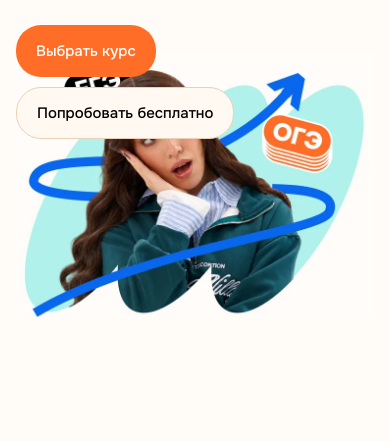
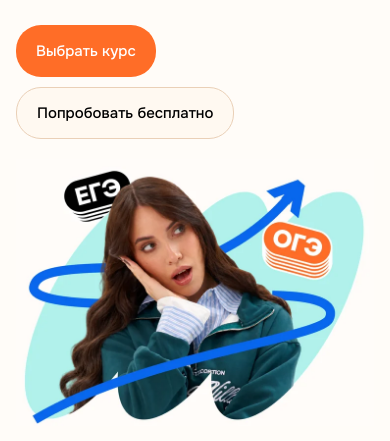
Before and after one commit to alinagradinar99-afk/smitap-concept, a plain HTML site: page main/index.html in a window 390 px wide. Shown: the part 355-796 px from the top of the page. Drawn offline with Linux system fonts and the light colour scheme.

Commit message:
Прелоадер: экран не просвечивает до анимации; фото не наезжает на кнопки на узких экранах

```diff
--- a/main/index.html
+++ b/main/index.html
@@ -170,6 +170,7 @@ h1 em{font-style:normal;color:var(--cta)}
 .pre-card{position:fixed;z-index:101;background:#FFC23F;border-radius:8px;pointer-events:none}
 body.pre-on{overflow:hidden}
 body.pre-on .hero>*,body.pre-on .hdr,body.pre-on .stats{opacity:0}
+body.pre-on.pre-v2 .hero>*,body.pre-on.pre-v2 .hdr,body.pre-on.pre-v2 .stats{opacity:1;transition:none}
 .hero>*,.hdr,.stats{transition:opacity .5s ease}
 @media (max-width:1240px){
   .nav{display:none}
@@ -181,7 +182,8 @@ body.pre-on .hero>*,body.pre-on .hdr,body.pre-on .stats{opacity:0}
 @media (max-width:980px){
   .hero{grid-template-columns:1fr;min-height:0}
   .h-txt{padding-top:40px}
-  .h-vis img{position:relative;top:auto;right:auto;width:100%;max-width:640px;margin:24px auto 0}
+  .hero{padding-bottom:0}
+  .h-vis img{position:relative;top:auto;right:auto;transform:none;width:100%;max-width:640px;margin:24px auto 0}
   .stats{flex-wrap:wrap;margin-top:32px;gap:24px 16px}.st{width:calc(50% - 8px)}
 }
 @media (max-width:640px){
@@ -348,8 +350,8 @@ if(!/[?&]nopre/.test(location.search)&&!matchMedia('(prefers-reduced-motion:redu
    за хвостом каждой полосы проявляется главный экран */
 function pre2(pre){
   const NS='http://www.w3.org/2000/svg', svg=document.getElementById('preSvg');
-  const W=innerWidth, H=innerHeight, mob=W<700;
-  svg.setAttribute('viewBox',`0 0 ${W} ${H}`); pre.style.background='transparent';
+  const W=document.documentElement.clientWidth, H=document.documentElement.clientHeight, mob=W<700;
+  svg.setAttribute('viewBox',`0 0 ${W} ${H}`); svg.setAttribute('preserveAspectRatio','none'); document.body.classList.add('pre-v2');
   const el=(n,a,p)=>{ const e=document.createElementNS(NS,n); for(const k in a) e.setAttribute(k,a[k]); (p||svg).appendChild(e); return e; };
   const N=mob?7:9, bh=H/N, sw=Math.min(mob?14:24,bh*0.42), L=W*(mob?0.9:0.7), A=sw*0.9;
   const defs=el('defs',{});
@@ -369,8 +371,8 @@ function pre2(pre){
     // запуск волной от центра к краям — полосы «стремятся вперёд» клином
     rows.push({bg,cr,delay:Math.abs(i-(N-1)/2)*(mob?70:60)});
   }
-  const D=mob?1150:1250, ez=t=>t<.5?2*t*t:1-Math.pow(-2*t+2,2)/2, t0=performance.now();
-  let shown=false;
+  const D=mob?1500:1700, ez=t=>t<.5?2*t*t:1-Math.pow(-2*t+2,2)/2, t0=performance.now()+250;
+  let shown=false, first=true;
   (function f(t){
     let done=true;
     rows.forEach(r=>{ const k=Math.max(0,Math.min(1,(t-t0-r.delay)/D)); if(k<1) done=false;
@@ -378,6 +380,7 @@ function pre2(pre){
       r.cr.setAttribute('x',tail); r.cr.setAttribute('width',Math.max(0,head-tail));
       r.bg.setAttribute('x',head-sw*0.6); r.bg.setAttribute('width',Math.max(0,W+4-head+sw*0.6));   // фон остаётся только впереди головы
     });
+    if(first){ first=false; pre.style.background='transparent'; }
     if(!shown && t-t0>D*0.55){ shown=true; document.body.classList.remove('pre-on'); dispatchEvent(new Event('preloaded')); }
     done ? (pre.remove()) : requestAnimationFrame(f);
   })(t0);
```
